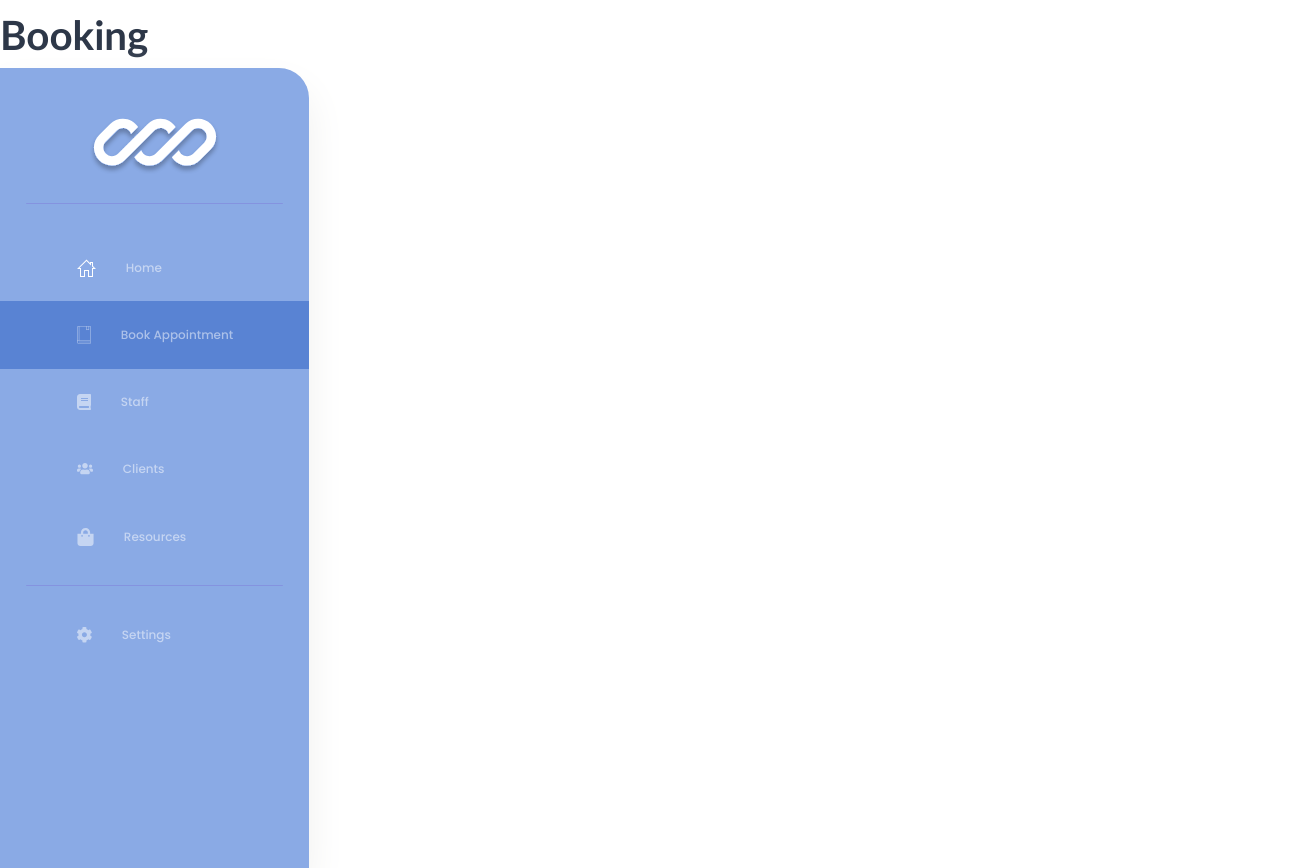
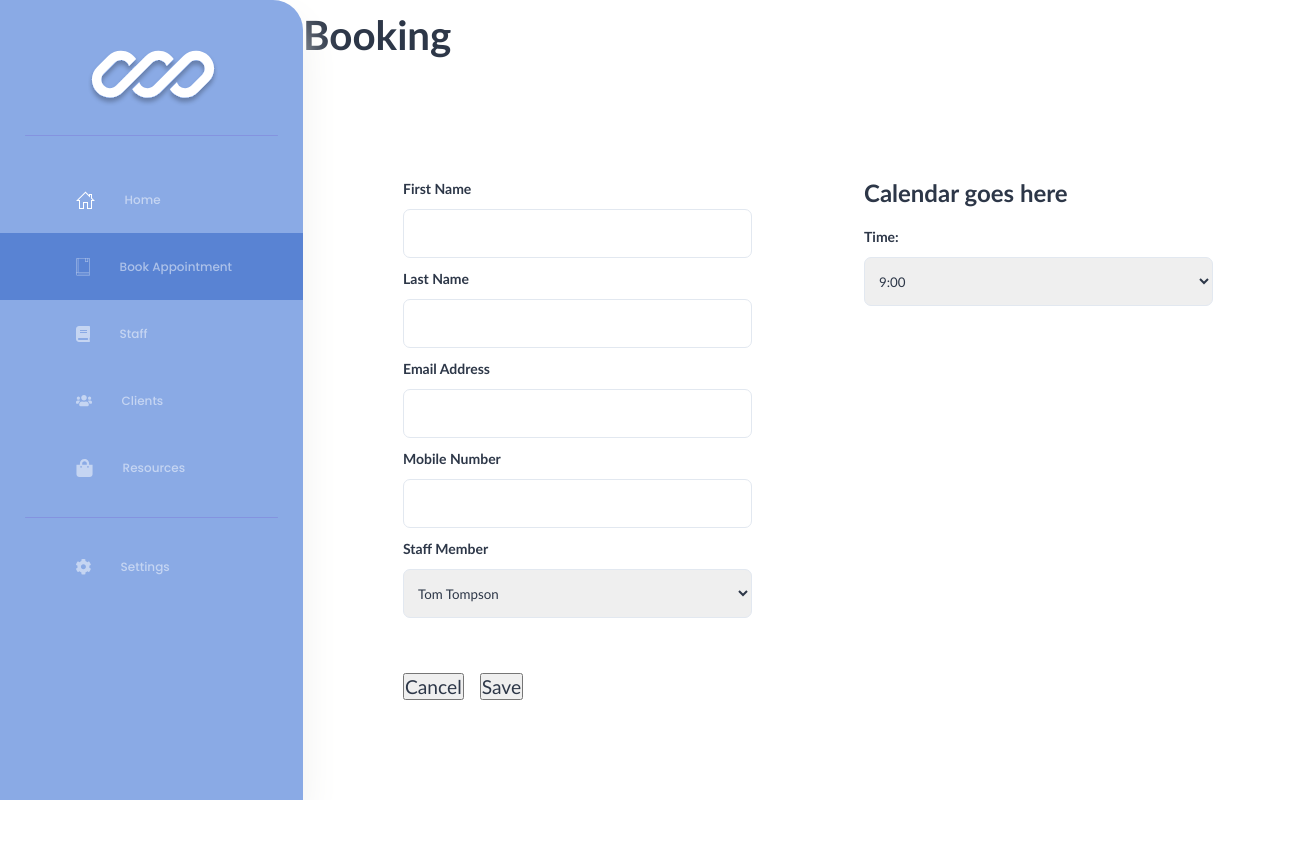
Before and after one commit to nology-tech/Tahiti-Client-Project, a React (Create React App) app: page /booking in a window 1280 px wide. Shown: the whole page, 1313 px wide, since content can reach past the window. After the commit the page ends 800 px from the top, so only its background shows below. Built offline with nearby package versions, Linux system fonts and the light colour scheme.

Commit message:
Created AppointmentBookingForm component with elements and styling

```diff
--- /dev/null
+++ b/src/components/Forms/AppointmentBookingForm/AppointmentBookingForm.jsx
@@ -0,0 +1,55 @@
+import React from "react";
+import "./AppointmentBookingForm.scss";
+import mockData from "../../../assets/data/mockData.js";
+
+const AppointmentBookingForm = () => {
+  return (
+    <div className="booking-form">
+      <div className="booking-form__left">
+        <label className="booking-form__left--label">First Name</label>
+        <input className="booking-form__left--input" type="text" />
+        <label className="booking-form__left--label">Last Name</label>
+        <input className="booking-form__left--input" type="text" />
+        <label className="booking-form__left--label">Email Address</label>
+        <input className="booking-form__left--input" type="text" />
+        <label className="booking-form__left--label">Mobile Number</label>
+        <input className="booking-form__left--input" type="text" />
+        <label className="booking-form__left--label">Staff Member</label>
+        <select className="booking-form__left--select">
+          {mockData.staffData.map((staff, index) => {
+            return <option key={index}>{staff.fullName}</option>;
+          })}
+        </select>
+        <div className="booking-form__left--buttons">
+          <button>Cancel</button>
+          <button>Save</button>
+        </div>
+      </div>
+      <div className="booking-form__right">
+        <h3>Calendar goes here</h3>
+        <label className="booking-form__right--label">Time:</label>
+        <select className="booking-form__left--select">
+          <option>9:00</option>
+          <option>9:30</option>
+          <option>10:00</option>
+          <option>10:30</option>
+          <option>11:00</option>
+          <option>11:30</option>
+          <option>12:00</option>
+          <option>12:30</option>
+          <option>13:00</option>
+          <option>13:30</option>
+          <option>14:00</option>
+          <option>14:30</option>
+          <option>15:00</option>
+          <option>15:30</option>
+          <option>16:00</option>
+          <option>16:30</option>
+          <option>17:00</option>
+        </select>
+      </div>
+    </div>
+  );
+};
+
+export default AppointmentBookingForm;
--- /dev/null
+++ b/src/components/Forms/AppointmentBookingForm/AppointmentBookingForm.scss
@@ -0,0 +1,63 @@
+@use "../../../styles/variables" as *;
+@use "../../../styles/main.scss" as *;
+
+.booking-form {
+  padding: 100px;
+  display: flex;
+  &__left {
+    display: flex;
+    flex-direction: column;
+
+    &--label {
+      font-size: 14px;
+      color: $text-black;
+      font-weight: 600;
+      padding: 12px 0;
+    }
+
+    &--input {
+      width: 349px;
+      height: 49px;
+      border: 1px solid #e2e8f0;
+      border-radius: 7px;
+      padding-left: 10px;
+      font-size: 14px;
+    }
+
+    &--select {
+      width: 349px;
+      height: 49px;
+      border: 1px solid #e2e8f0;
+      border-radius: 7px;
+      padding-left: 10px;
+    }
+
+    &--buttons {
+      padding-top: 55px;
+      button {
+        margin-right: 16px;
+      }
+    }
+  }
+
+  &__right {
+    margin-left: 112px;
+    display: flex;
+    flex-direction: column;
+
+    &--label {
+      font-size: 14px;
+      color: $text-black;
+      font-weight: 600;
+      padding: 12px 0;
+    }
+
+    &--select {
+      width: 349px;
+      height: 49px;
+      border: 1px solid #e2e8f0;
+      border-radius: 7px;
+      padding-left: 10px;
+    }
+  }
+}
--- a/src/pages/Booking/Booking.jsx
+++ b/src/pages/Booking/Booking.jsx
@@ -1,14 +1,21 @@
 import React from "react";
 import "./Booking.scss";
 import SideNav from "../../components/SideNav/SideNav";
+import AppointmentBookingForm from "../../components/Forms/AppointmentBookingForm/AppointmentBookingForm";
 
 const Booking = () => {
   return (
-    <div>
-      <h1>Booking</h1>
-      <SideNav/>
+    <div className="booking">
+      <div className="booking__nav"><SideNav /></div>
+
+      <div className="booking__main">
+        <div className="booking__main--right">
+          <h1>Booking</h1>
+          <AppointmentBookingForm />
+        </div>
+      </div>
     </div>
-  )
+  );
 };
 
 export default Booking;
--- a/src/pages/Booking/Booking.scss
+++ b/src/pages/Booking/Booking.scss
@@ -0,0 +1,12 @@
+.booking {
+  display: flex;
+
+  &__nav {
+  }
+  &__main {
+    &--right {
+      display: flex;
+      flex-direction: column;
+    }
+  }
+}
```
